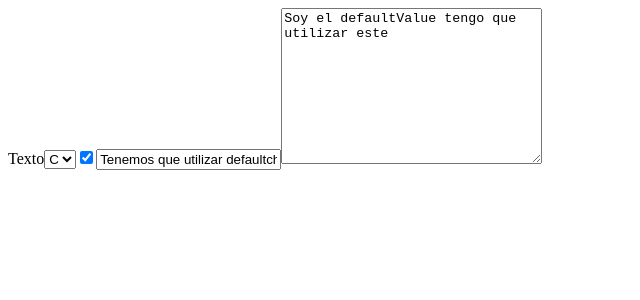
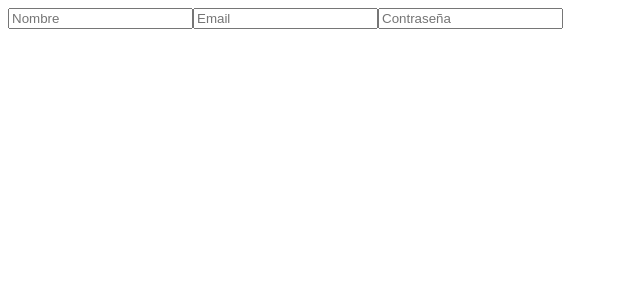
Before and after one commit to Coshiloco/Proyectos_React, a React (Vite) app: page / in a window 1280 px wide. Shown: the top 300 px of the page, without its empty margins (0-640 px from the left). Built offline with nearby package versions, Linux system fonts and the light colour scheme.

Commit message:
Terminada sintaxis de jsx

```diff
--- a/src/main.jsx
+++ b/src/main.jsx
@@ -113,6 +113,38 @@ const defaultcheckedprueba = (
 	</form>
 );
 
+const propiedadescustom = <div cualquiercosa='atributocustom'></div>;
+
+const inputspread = [
+	{
+		type: 'text',
+		name: 'name',
+		placeholder: 'Nombre'
+	},
+	{
+		type: 'text',
+		name: 'email',
+		placeholder: 'Email'
+	},
+	{
+		type: 'password',
+		name: 'password',
+		placeholder: 'Contraseña'
+	}
+];
+
+const spreaddepropiedades = (
+	<form>
+		<input {...inputspread[0]} />
+		<input {...inputspread[1]} />
+		<input {...inputspread[2]} />
+	</form>
+);
+
+const inputRendedkeys = inputspread.map(inputProps => (
+	<input key={inputProps.name} {...inputProps}></input>
+));
+
 console.log(app);
 const container = document.getElementById('root');
 
@@ -122,3 +154,6 @@ ReactDOM.render(propiedadstyle, container);
 ReactDOM.render(classnameyhtmlforapp, container);
 ReactDOM.render(defaultvalueydefaultchecked, container);
 ReactDOM.render(defaultcheckedprueba, container);
+ReactDOM.render(propiedadescustom, container);
+ReactDOM.render(spreaddepropiedades, container);
+ReactDOM.render(inputRendedkeys, container);
```
